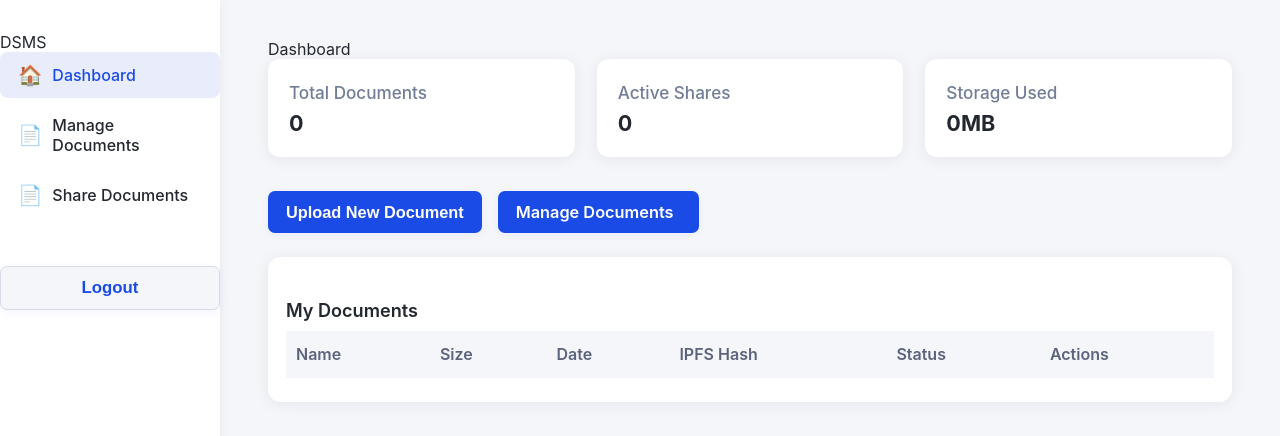
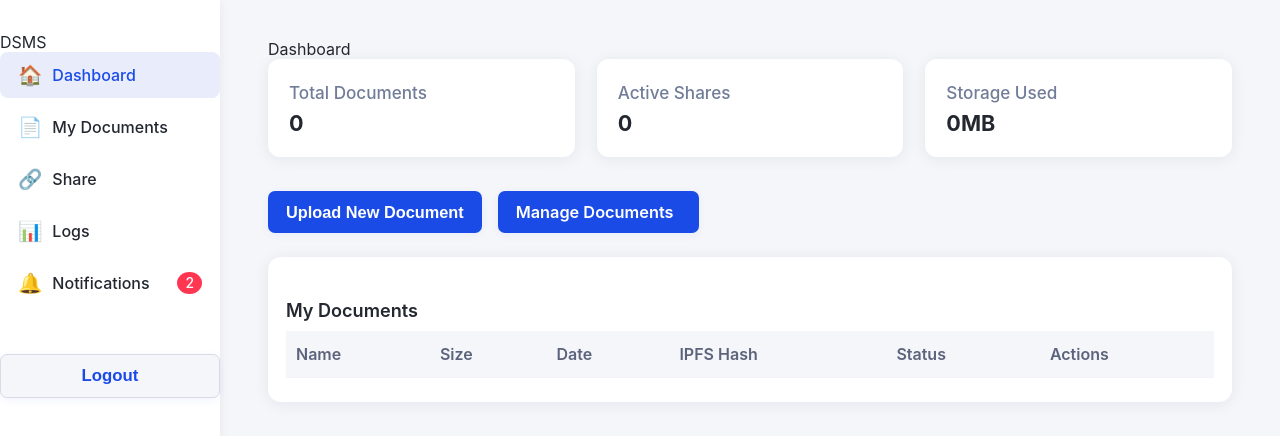
Before and after one commit to VivekJangam126/DSMS, a website: page dashboard.html in a window 1280 px wide. Drawn offline with Linux system fonts and the light colour scheme; no server answers.

Commit message:
replit v2 updated

```diff
--- a/dashboard.html
+++ b/dashboard.html
@@ -12,10 +12,12 @@
       <span class="dsms-logo"></span>
       <span class="dsms-title">DSMS</span>
     </div>
-    <ul class="nav-list">
+     <ul class="nav-list">
       <li><a href="dashboard.html" class="nav-link active"><span class="nav-icon">🏠</span>Dashboard</a></li>
-      <li><a href="documents.html" class="nav-link"><span class="nav-icon">📄</span>Manage Documents</a></li>
-      <li><a href="share.html" class="nav-link"><span class="nav-icon">📄</span>Share Documents</a></li>
+      <li><a href="documents.html" class="nav-link"><span class="nav-icon">📄</span>My Documents</a></li>
+      <li><a href="share.html" class="nav-link "><span class="nav-icon">🔗</span>Share</a></li>
+      <li><a href="logs.html" class="nav-link"><span class="nav-icon">📊</span>Logs</a></li>
+      <li><a href="notifications.html" class="nav-link"><span class="nav-icon">🔔</span>Notifications <span class="nav-badge" id="sidebarNotifBadge">2</span></a></li>
     </ul>
     <button id="logoutBtn" class="btn btn-metamask">Logout</button>
   </aside>
```
Also changed, not shown: documents.html (+5 -2 lines), 9 other files.
